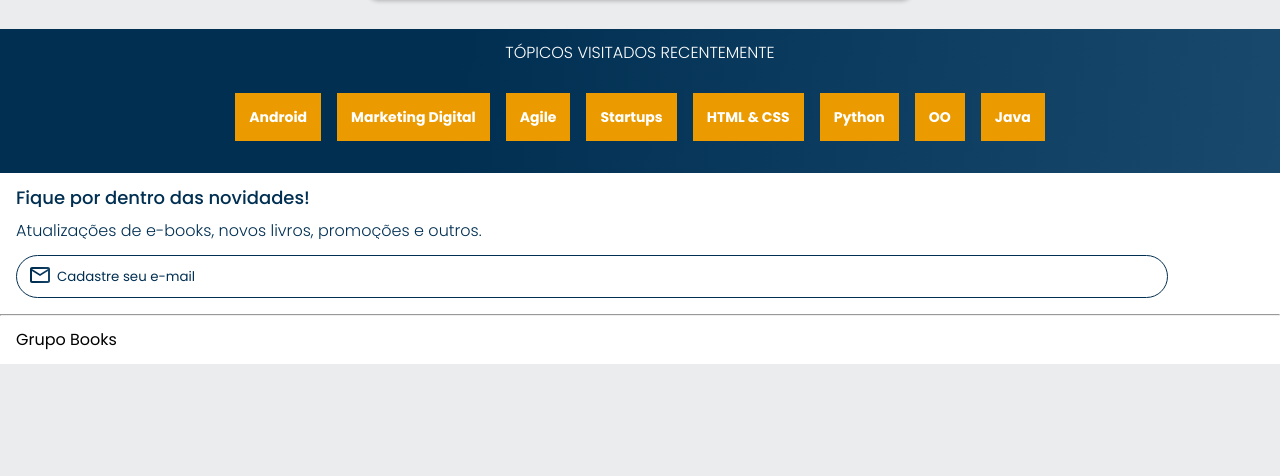
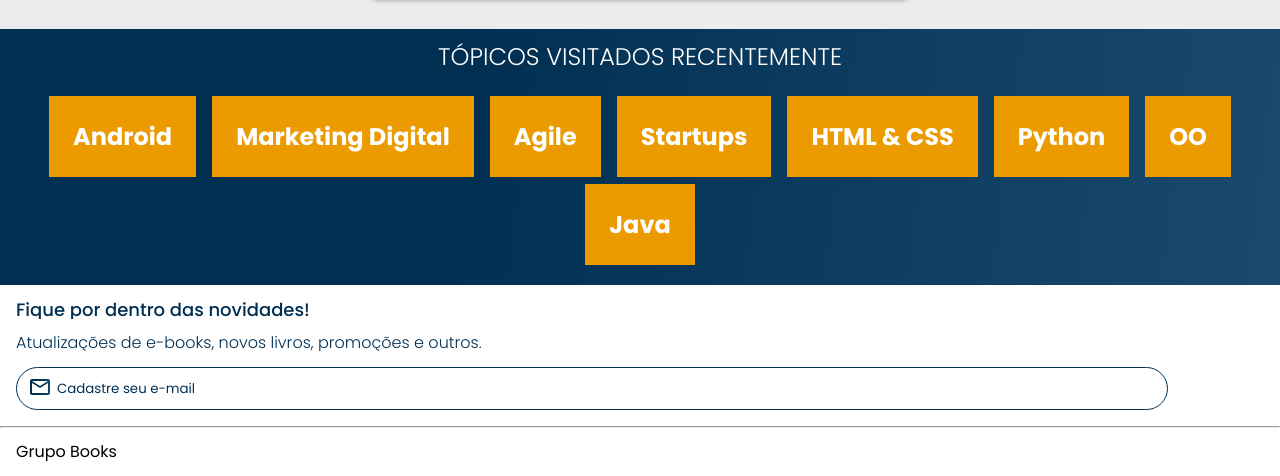
Before and after one commit to anderson-neves-silva/alura-books, a plain HTML site: page index.html in a window 1280 px wide. Shown: the part 2110-2586 px from the top of the page. Before the commit the page ends 2474 px from the top, so only its background shows below. Drawn offline with nearby package versions, Linux system fonts and the light colour scheme.

Commit message:
applying the media query of size 1024 on topics

```diff
--- a/styles/topicos.css
+++ b/styles/topicos.css
@@ -1,4 +1,3 @@
-
 .topicos {
     background: var(--azul-degrade);
     text-align: center;
@@ -29,3 +28,13 @@
     font-size: 14px;
     font-weight: 700;
 }
+
+@media screen and (min-width: 1024px) {
+    .topicos__titulo {
+        font-size: 24px;
+    }
+
+    .topicos__link {
+        font-size: 24px;
+    }
+}
```
